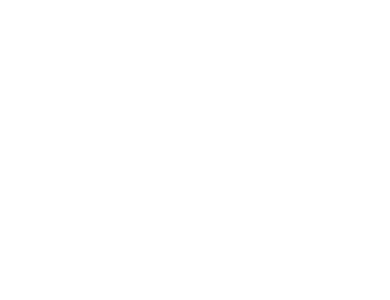
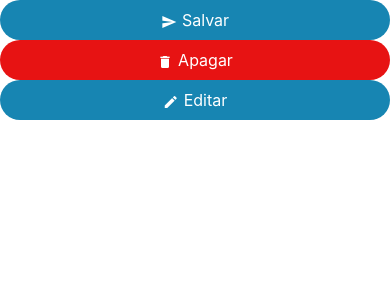
Before and after one commit to DaniloMarques1/shoppinglist, a React Native app: screen / in a window 390 px wide. Shown: the top 300 px of the page. Built offline with nearby package versions, Linux system fonts and the light colour scheme.

Commit message:
Adicionando vector icons. Criando componente de Button

```diff
--- a/index.js
+++ b/index.js
@@ -1,7 +1,3 @@
-/**
- * @format
- */
-
 import {AppRegistry} from 'react-native';
 import App from './src/App';
 import {name as appName} from './app.json';
--- a/package.json
+++ b/package.json
@@ -12,6 +12,7 @@
   "dependencies": {
     "react": "16.11.0",
     "react-native": "0.62.2",
+    "react-native-vector-icons": "^6.6.0",
     "styled-components": "^5.1.0"
   },
   "devDependencies": {
--- a/src/App.js
+++ b/src/App.js
@@ -1,9 +1,16 @@
 import React from 'react';
+
+import {View} from 'react-native';
+import {colors} from './utils/colors';
+import Button from './components/Button';
 
 function App() {
   return (
-    <>
-    </>
+    <View>
+      <Button text="Salvar" color={colors.primaryBlue} icon="send" />
+      <Button text="Apagar" color={colors.primaryRed} icon="delete" />
+      <Button text="Editar" color={colors.primaryBlue} icon="edit" />
+    </View>
   );
 };
 
--- /dev/null
+++ b/src/components/Button/index.js
@@ -0,0 +1,29 @@
+import React from 'react';
+
+import Icon from 'react-native-vector-icons/MaterialIcons';
+
+import {ButtonContainer, ButtonText, IconView} from './styles';
+
+/**
+ * text - string of the button
+ * icon - string icon name
+ */
+function Button({text, icon, color}) {
+  console.log(color);
+  return (
+    <>
+      <ButtonContainer color={color}>
+        <IconView>
+          {icon && (
+            <Icon size={16} name={icon} color="#fff" />
+          )}
+        </IconView>
+        <ButtonText>
+          {text}
+        </ButtonText>
+      </ButtonContainer>
+    </>
+  );
+}
+
+export default Button;
--- /dev/null
+++ b/src/components/Button/styles.js
@@ -0,0 +1,22 @@
+import styled from 'styled-components/native';
+import {colors} from '../../utils/colors';
+
+export  const ButtonContainer = styled.TouchableOpacity`
+  flex-direction: row;
+  justify-content: center;
+  align-items: center;
+  background-color: ${props => props.color || colors.primaryBlue};
+  border-radius: 20px;
+  height: 40px;
+`;
+
+export const ButtonText = styled.Text`
+  color: ${colors.primaryWhite};
+  text-align: center;
+  font-size: 16px;
+  margin-left: 5px;
+`;
+
+export const IconView = styled.View`
+  margin-top: 3px;
+`;
--- /dev/null
+++ b/src/utils/colors.js
@@ -0,0 +1,7 @@
+export const colors = {
+  primaryBlue: "#1785B2",
+  primaryWhite: "#FFFFFF",
+  primaryGray: "#818181",
+  primaryRed: "#E71313",
+  primaryBlack: "#000000",
+}
```
Also changed, not shown: 22 other files (tests, documents, lock files or other folders).
